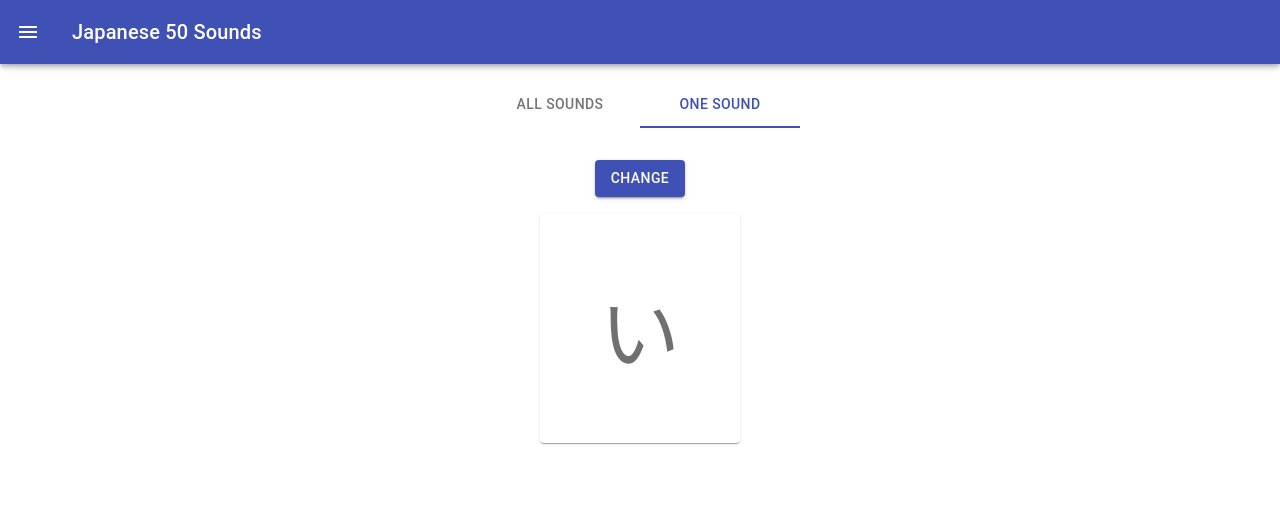
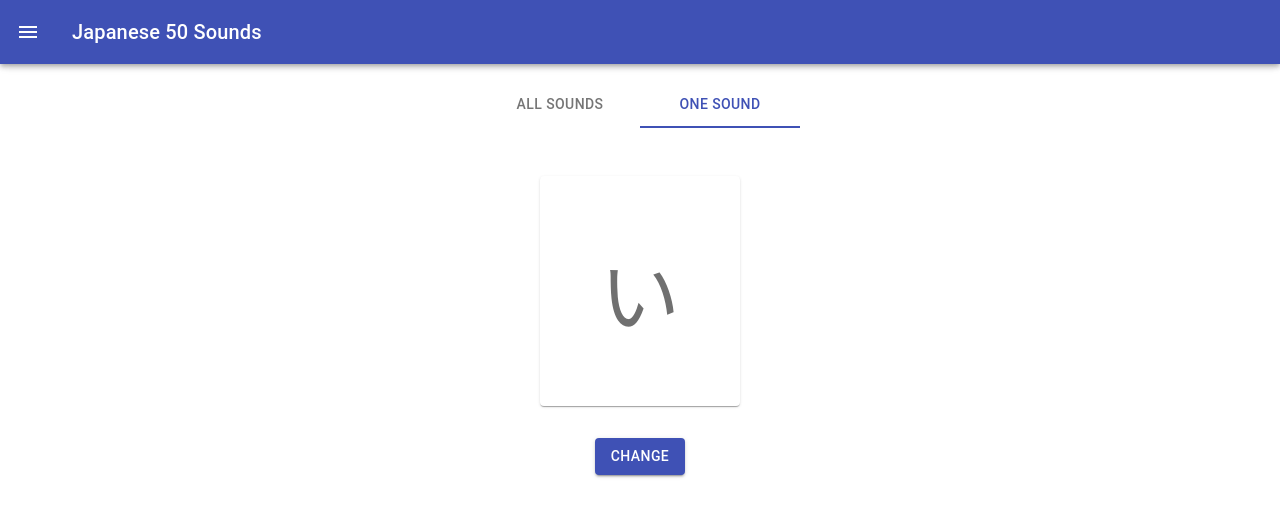
Before and after one commit to james556674/voc-frontend, a React (Create React App) app: page / in a window 1280 px wide. Both pictures are taken after a click on the tab "ONE SOUND". Shown: the top 516 px of the page. Built offline with nearby package versions, Linux system fonts and the light colour scheme.

Commit message:
style: move change btn to bottom

```diff
--- a/package.json
+++ b/package.json
@@ -1,5 +1,6 @@
 {
   "name": "voc-frontend",
+  "homepage": "https://james556674.github.io/voc-frontend",
   "version": "0.1.0",
   "private": true,
   "dependencies": {
@@ -8,6 +9,7 @@
     "@testing-library/jest-dom": "^5.11.4",
     "@testing-library/react": "^11.1.0",
     "@testing-library/user-event": "^12.1.10",
+    "gh-pages": "^3.2.3",
     "react": "^17.0.2",
     "react-dom": "^17.0.2",
     "react-scripts": "4.0.3",
@@ -15,6 +17,8 @@
     "web-vitals": "^1.0.1"
   },
   "scripts": {
+    "predeploy": "npm run build",
+    "deploy": "gh-pages -d build",
     "start": "react-scripts start",
     "build": "react-scripts build",
     "test": "react-scripts test",
--- a/src/pages/JapaneseWorld.js
+++ b/src/pages/JapaneseWorld.js
@@ -310,9 +310,7 @@ const JapaneseWorld = () => {
     if(mode === "One Sound") {
       return (
         <>
-          <Button variant="contained" color="primary" onClick={() => showCard()}>
-            Change
-          </Button>
+
           <div className="flip-card">
             <div className="flip-card-inner">
               <Card className="front flip-card-front">
@@ -324,6 +322,9 @@ const JapaneseWorld = () => {
 
             </div>
           </div>
+          <Button style={{marginTop: "1rem" }} variant="contained" color="primary" onClick={() => showCard()}>
+            Change
+          </Button>
         </>
       )
     }
```
Also changed, not shown: 2 other files (tests, documents, lock files or other folders).
